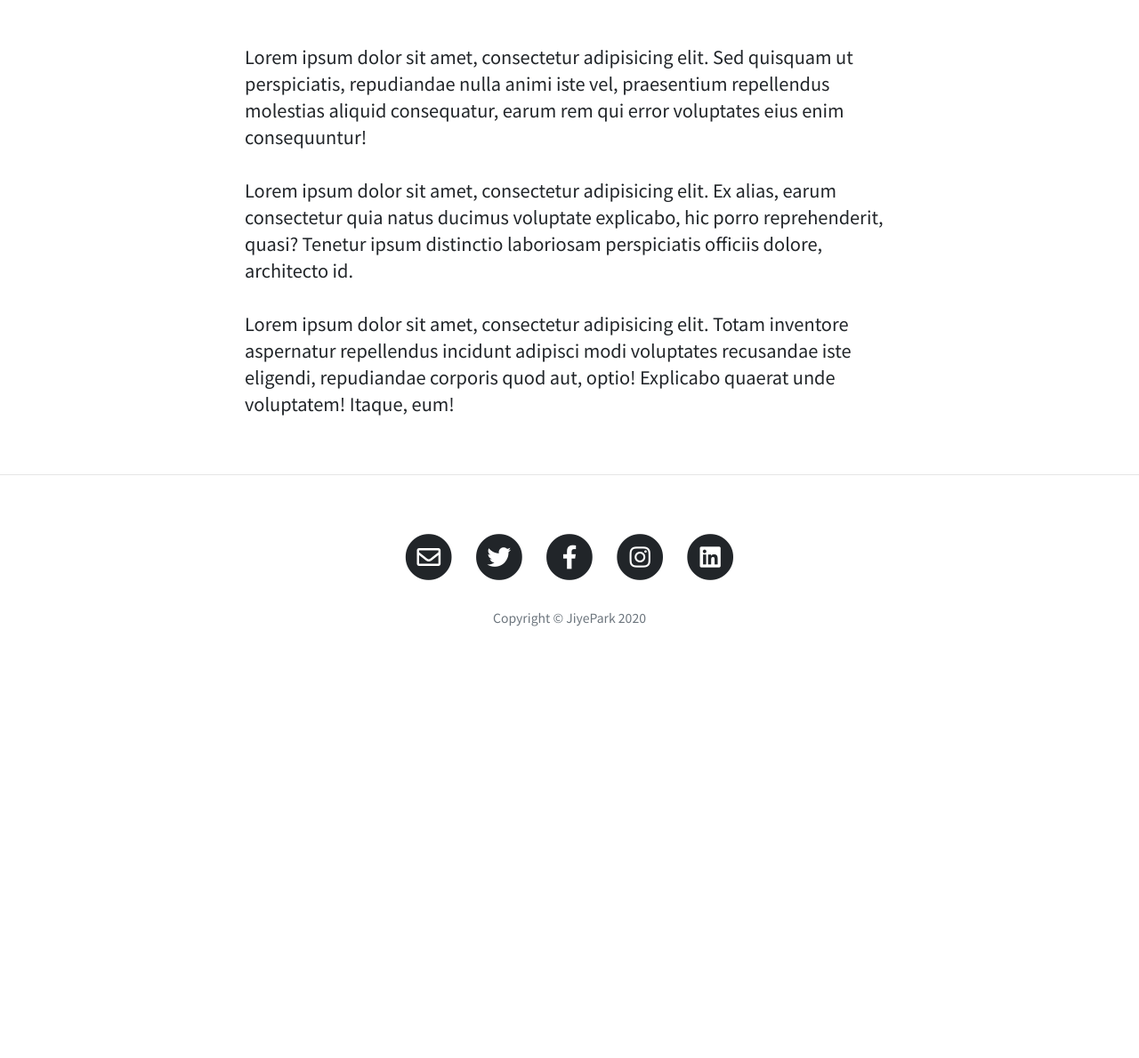
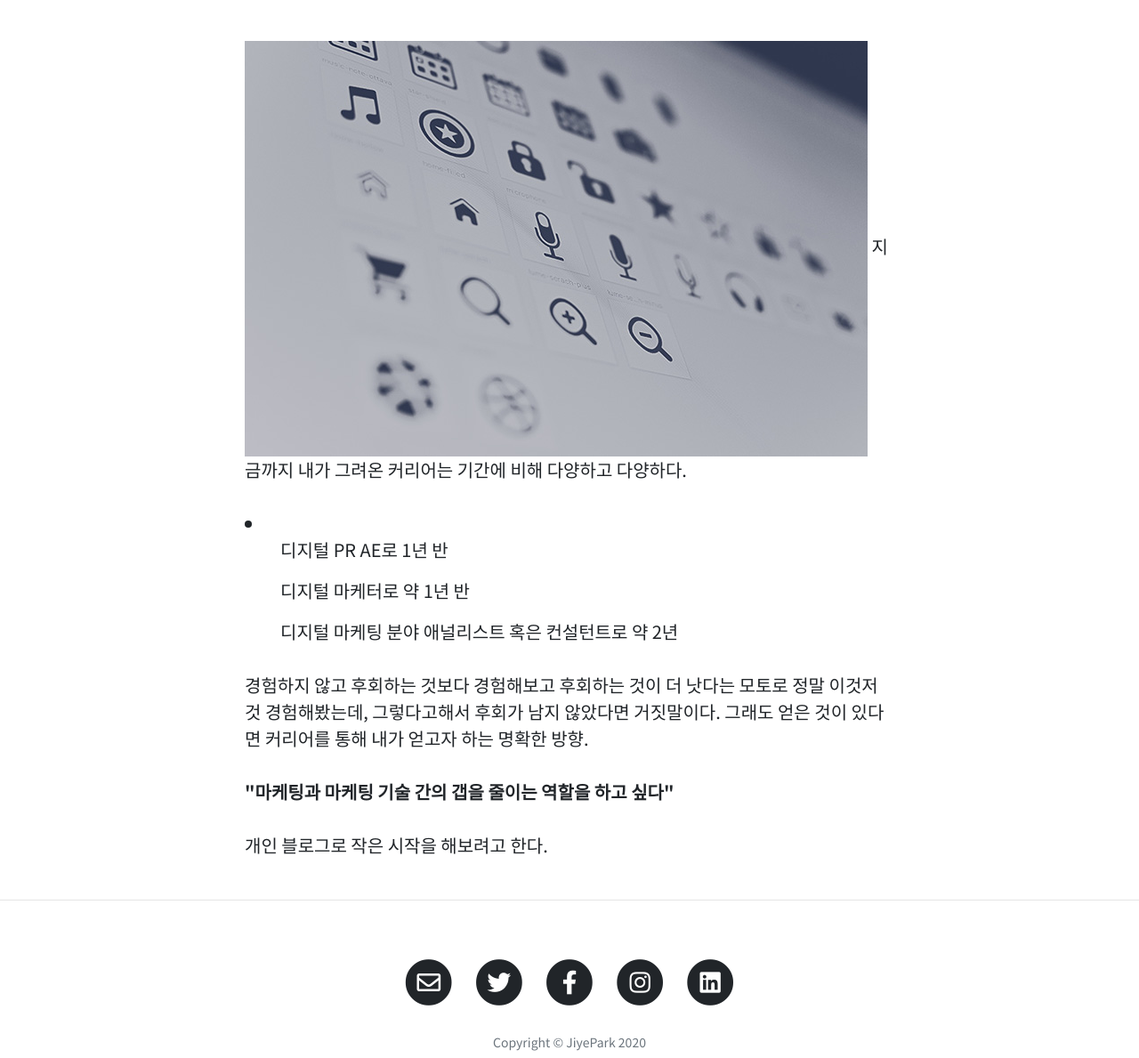
Before and after one commit to Jiyeeah/ddspace, a Jekyll site: the page built from about.html, in a window 1280 px wide and 1400 px high, scrolled down 352 px, cut to the strip 211-1400 px from the top of the window. Shown: the whole strip at 89% size. Built offline with Jekyll 4.4.1, drawn with Linux system fonts in a browser that asks for light colours; before the commit the page ends 1333 px from its top, so only the background shows below that; some of the changed text lies outside the part shown.

Commit message:
about 페이지 수정

```diff
--- a/about.html
+++ b/about.html
@@ -1,12 +1,18 @@
 ---
 layout: page
-title: About Me
-description: This is what I do.
+title: About Jiye
+description: 자고 일어나면 새로운 마케팅 테크가 생겨나는 세상. 그 연결고리가 되기 위하여!
 background: '/img/bg-about.jpg'
 ---
+<img src="/img/posts/about/main.jpg"
+<p> 지금까지 내가 그려온 커리어는 기간에 비해 다양하고 다양하다.</p>
+<li>
+  <ul>디지털 PR AE로 1년 반</ul>
+  <ul>디지털 마케터로 약 1년 반</ul>
+  <ul>디지털 마케팅 분야 애널리스트 혹은 컨설턴트로 약 2년</ul>
+</li>
 
-<p>Lorem ipsum dolor sit amet, consectetur adipisicing elit. Sed quisquam ut perspiciatis, repudiandae nulla animi iste vel, praesentium repellendus molestias aliquid consequatur, earum rem qui error voluptates eius enim consequuntur!</p>
+<p>경험하지 않고 후회하는 것보다 경험해보고 후회하는 것이 더 낫다는 모토로 정말 이것저것 경험해봤는데, 그렇다고해서 후회가 남지 않았다면 거짓말이다. 그래도 얻은 것이 있다면 커리어를 통해 내가 얻고자 하는 명확한 방향.</p>
+<p><strong>"마케팅과 마케팅 기술 간의 갭을 줄이는 역할을 하고 싶다"</strong></p>
 
-<p>Lorem ipsum dolor sit amet, consectetur adipisicing elit. Ex alias, earum consectetur quia natus ducimus voluptate explicabo, hic porro reprehenderit, quasi? Tenetur ipsum distinctio laboriosam perspiciatis officiis dolore, architecto id.</p>
-
-<p class="mb-5">Lorem ipsum dolor sit amet, consectetur adipisicing elit. Totam inventore aspernatur repellendus incidunt adipisci modi voluptates recusandae iste eligendi, repudiandae corporis quod aut, optio! Explicabo quaerat unde voluptatem! Itaque, eum!</p>
+<p>개인 블로그로 작은 시작을 해보려고 한다.</p>
```
Also changed, not shown: img/posts/about/main.jpg (added).
